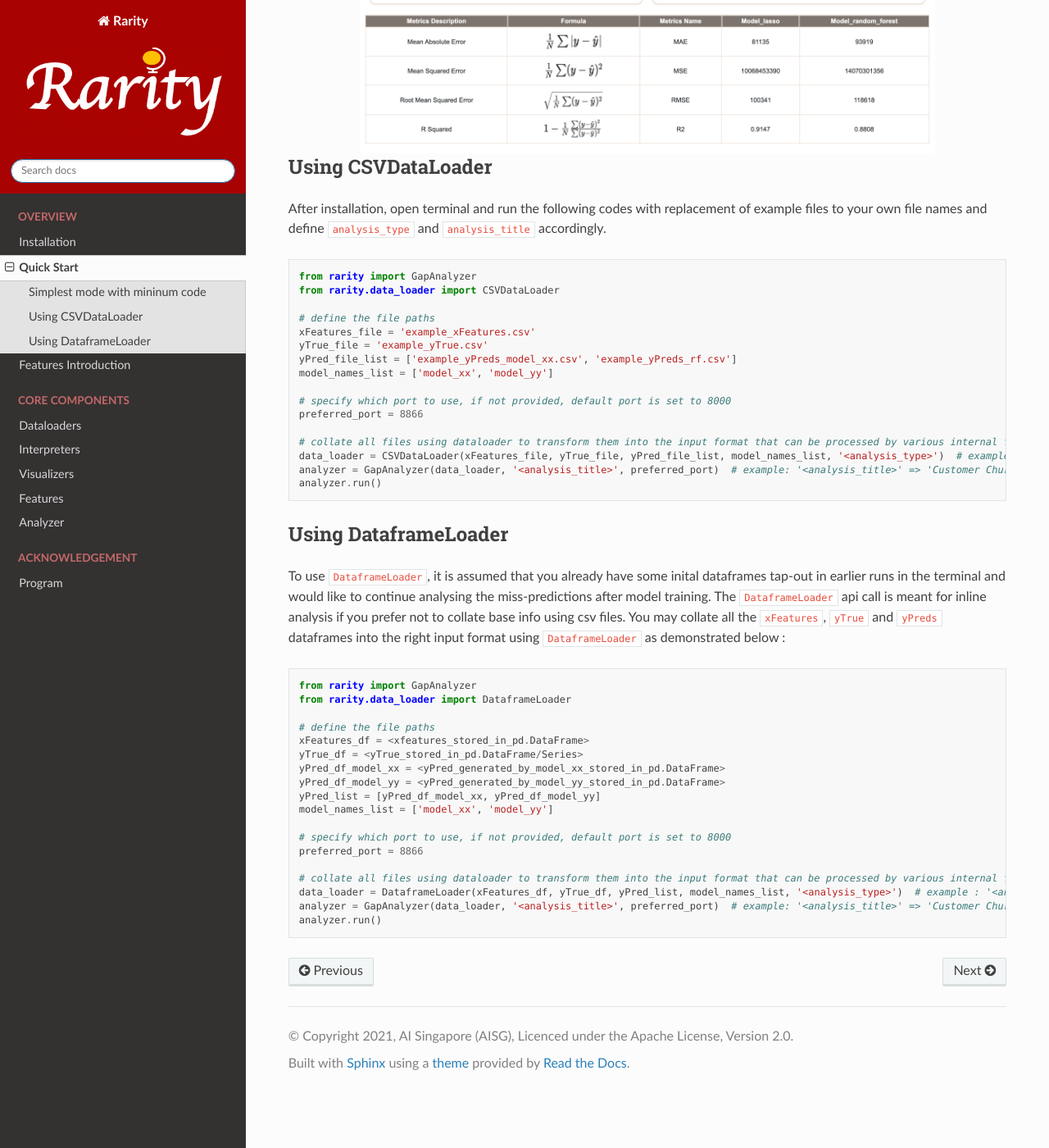
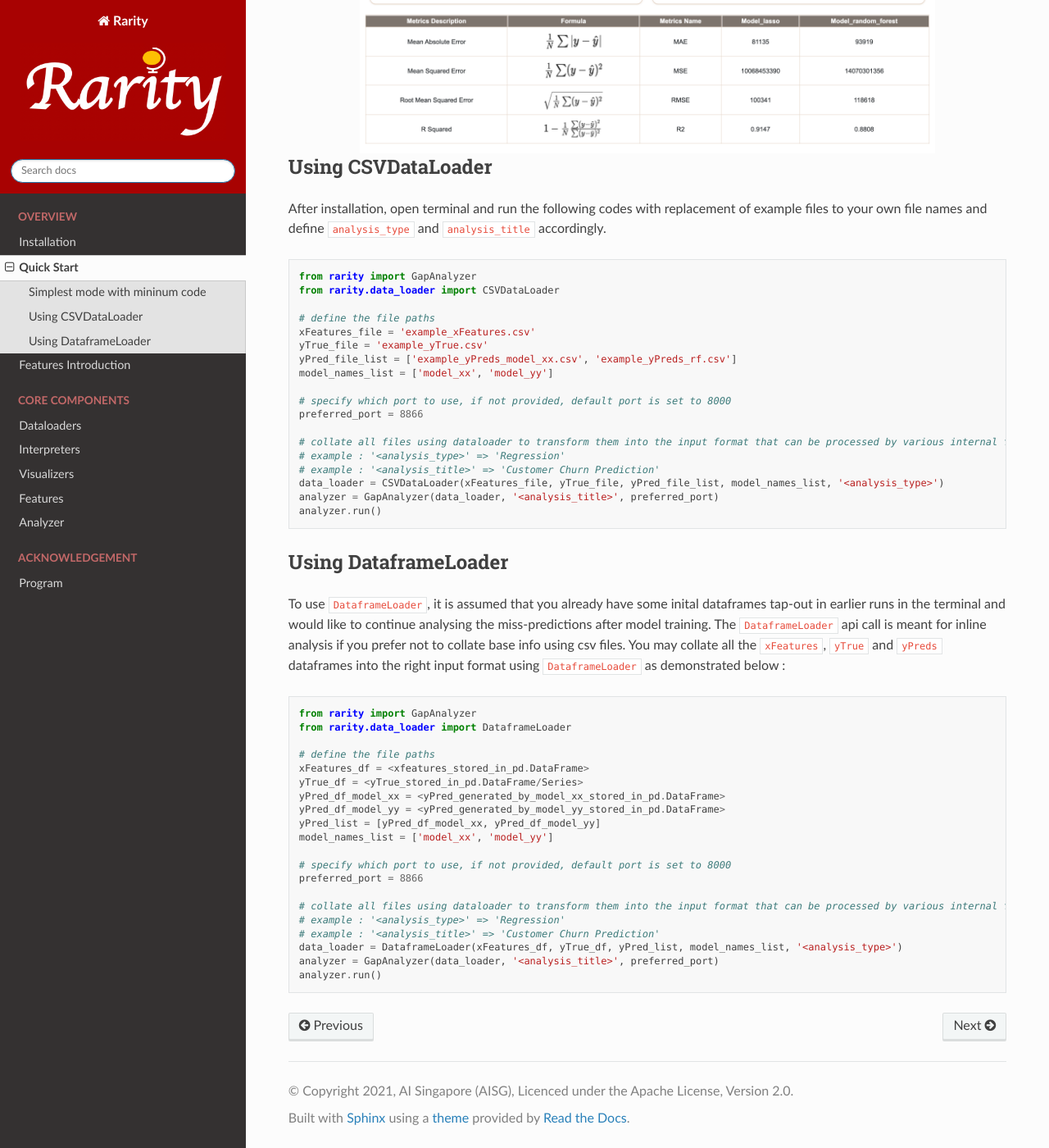
Before and after one commit to aisingapore/Rarity, a Sphinx documentation site: the page built from docs/source/quick_start.rst, in a window 1280 px wide and 1400 px high, scrolled down 1524 px. Shown: the whole window at 82% size. Built offline with Sphinx 7.4.7 and the Read the Docs theme 2.0.0, drawn with Linux system fonts in a browser that asks for light colours.

Commit message:
minor adjustment on code snippet comments

```diff
--- a/docs/source/quick_start.rst
+++ b/docs/source/quick_start.rst
@@ -92,8 +92,10 @@ After installation, open terminal and run the following codes with replacement o
     preferred_port = 8866
 
     # collate all files using dataloader to transform them into the input format that can be processed by various internal function calls
-    data_loader = CSVDataLoader(xFeatures_file, yTrue_file, yPred_file_list, model_names_list, '<analysis_type>')  # example : '<analysis_type>' => 'Regression'
-    analyzer = GapAnalyzer(data_loader, '<analysis_title>', preferred_port)  # example: '<analysis_title>' => 'Customer Churn Prediction'
+    # example : '<analysis_type>' => 'Regression'
+    # example : '<analysis_title>' => 'Customer Churn Prediction'
+    data_loader = CSVDataLoader(xFeatures_file, yTrue_file, yPred_file_list, model_names_list, '<analysis_type>')
+    analyzer = GapAnalyzer(data_loader, '<analysis_title>', preferred_port)
     analyzer.run()
 
 
@@ -120,6 +122,8 @@ You may collate all the ``xFeatures``, ``yTrue`` and ``yPreds`` dataframes into
     preferred_port = 8866
 
     # collate all files using dataloader to transform them into the input format that can be processed by various internal function calls
-    data_loader = DataframeLoader(xFeatures_df, yTrue_df, yPred_list, model_names_list, '<analysis_type>')  # example : '<analysis_type>' => 'Regression'
-    analyzer = GapAnalyzer(data_loader, '<analysis_title>', preferred_port)  # example: '<analysis_title>' => 'Customer Churn Prediction'
+    # example : '<analysis_type>' => 'Regression'
+    # example : '<analysis_title>' => 'Customer Churn Prediction'
+    data_loader = DataframeLoader(xFeatures_df, yTrue_df, yPred_list, model_names_list, '<analysis_type>')
+    analyzer = GapAnalyzer(data_loader, '<analysis_title>', preferred_port)
     analyzer.run()
```
